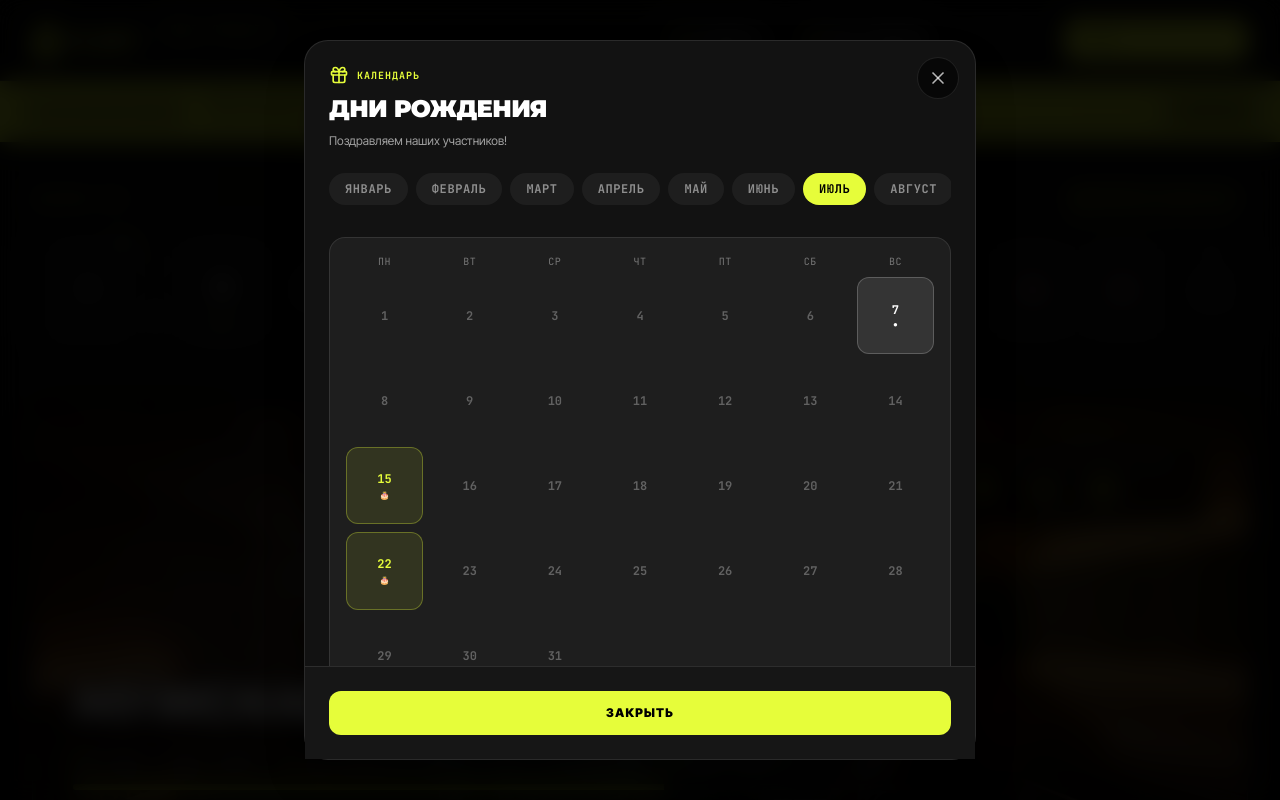
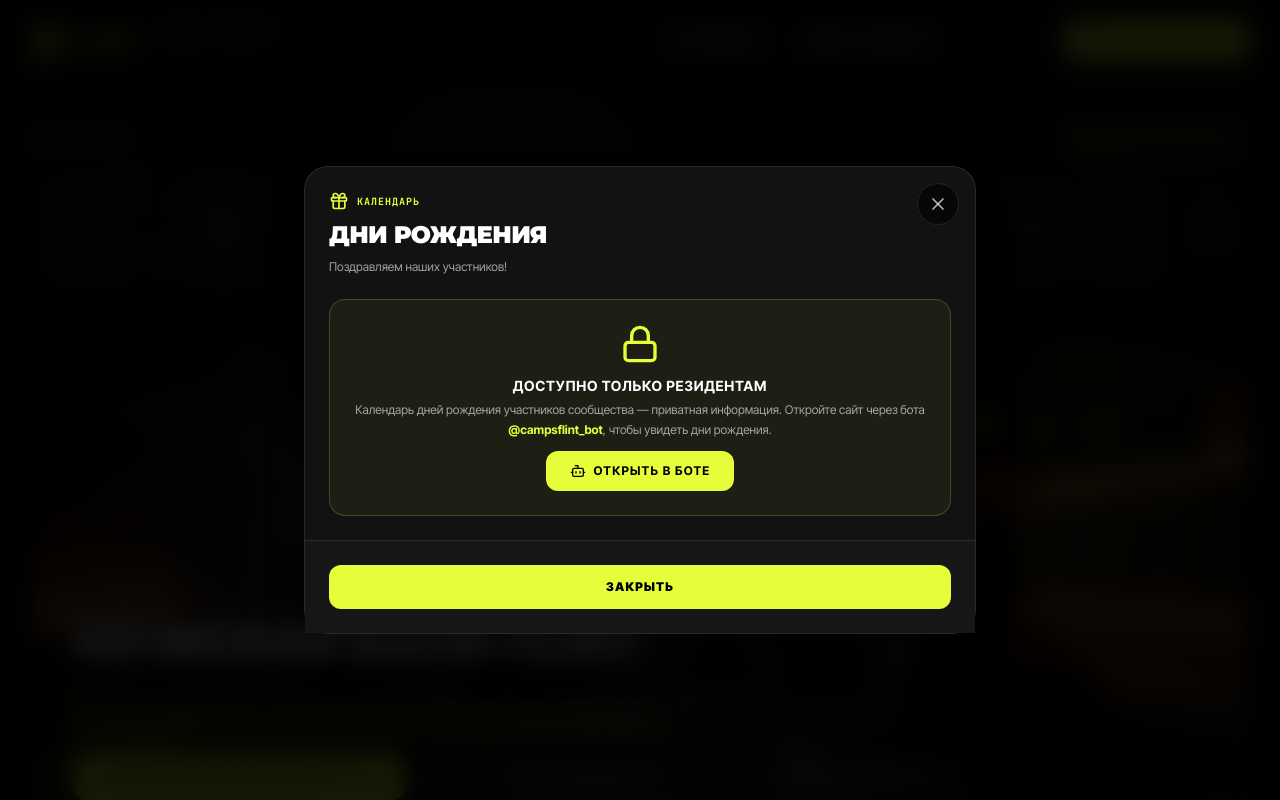
Before and after one commit to Artemewww/flint-live-in-moment, a React (Vite) app: page / in a window 1280 px wide. Both pictures are taken after a click on the button "ДНИ РОЖДЕНИЯ". Shown: the top 800 px of the page. Built offline with nearby package versions, Linux system fonts and the light colour scheme.

Commit message:
fix: удалён яркий баннер под меню; BirthdayCalendar требует авторизации; локация скрыта для неавторизованных

```diff
--- a/src/App.tsx
+++ b/src/App.tsx
@@ -298,29 +298,6 @@ export default function App() {
           </div>
         </div>
       </header>
-
-      {/* Next Event Banner */}
-      {nextEvent && (
-        <div className="bg-gradient-to-r from-brand/90 to-brand/80 backdrop-blur-sm py-3 px-4 relative z-30 border-b border-brand-hover" id="next-event-banner">
-          <div className="max-w-7xl mx-auto flex items-center justify-between">
-            <div className="flex items-center gap-3">
-              <div className="bg-black/20 rounded-full px-3 py-1">
-                <span className="text-[10px] font-bold uppercase tracking-wider text-black/80">Следующее мероприятие</span>
-              </div>
-              <div className="hidden sm:block">
-                <p className="text-sm font-bold text-black">{nextEvent.title}</p>
-                <p className="text-xs text-black/70">{nextEvent.dateLabel} • {nextEvent.location}</p>
-              </div>
-            </div>
-            <button
-              onClick={() => setActiveDetailEvent(nextEvent)}
-              className="bg-black/20 hover:bg-black/30 text-black px-4 py-2 rounded-xl text-xs font-bold uppercase transition-all"
-            >
-              Подробнее
-            </button>
-          </div>
-        </div>
-      )}
 
       {/* Central Content Canvas */}
       <main className="max-w-7xl mx-auto px-4 sm:px-6 lg:px-8 py-8 space-y-10 relative z-10" id="main-content">
--- a/src/components/BirthdayCalendar.tsx
+++ b/src/components/BirthdayCalendar.tsx
@@ -1,6 +1,7 @@
 import React, { useState, useMemo } from 'react';
 import { motion } from 'motion/react';
-import { Calendar, Gift, Users, X, Plus } from 'lucide-react';
+import { Calendar, Gift, Users, X, Plus, Lock, Bot } from 'lucide-react';
+import { isAuthorized } from '../telegram';
 
 interface Birthday {
   id: string;
@@ -109,6 +110,7 @@ function AddBirthdayForm({ onAdd }: AddBirthdayFormProps) {
 }
 
 export default function BirthdayCalendar({ birthdays, onClose, onAddBirthday }: BirthdayCalendarProps) {
+  const authorized = isAuthorized();
   const [selectedMonth, setSelectedMonth] = useState(() => {
     const now = new Date();
     return now.getMonth(); // 0-based
@@ -192,6 +194,30 @@ export default function BirthdayCalendar({ birthdays, onClose, onAddBirthday }:
             </p>
           </div>
 
+          {!authorized && (
+            <div className="bg-brand/5 border border-brand/20 rounded-2xl p-6 text-center space-y-3">
+              <Lock className="w-10 h-10 text-brand mx-auto" />
+              <div className="space-y-1">
+                <p className="text-sm font-bold text-white uppercase tracking-wider">Доступно только резидентам</p>
+                <p className="text-xs text-white/60 leading-relaxed">
+                  Календарь дней рождения участников сообщества — приватная информация.
+                  Откройте сайт через бота <strong className="text-brand">@campsflint_bot</strong>, чтобы увидеть дни рождения.
+                </p>
+              </div>
+              <a
+                href="https://t.me/campsflint_bot"
+                target="_blank"
+                rel="noopener noreferrer"
+                className="inline-flex items-center gap-2 bg-brand hover:bg-brand-hover text-black px-6 py-3 rounded-xl text-xs font-bold uppercase tracking-widest transition-all"
+              >
+                <Bot className="w-4 h-4" />
+                Открыть в боте
+              </a>
+            </div>
+          )}
+
+          {authorized && (
+          <>
           {/* Month Selector */}
           <div className="flex gap-2 overflow-x-auto pb-2 scrollbar-none">
             {monthNames.map((month, idx) => (
@@ -324,6 +350,8 @@ export default function BirthdayCalendar({ birthdays, onClose, onAddBirthday }:
               <p>В этом месяце нет дней рождения</p>
             </div>
           )}
+          </>
+          )}
         </div>
 
         {/* Footer */}
--- a/src/components/EventDetailModal.tsx
+++ b/src/components/EventDetailModal.tsx
@@ -6,7 +6,7 @@ import {
 import { CommunityEvent, getYandexMapsUrl, getEventPhase, calculateDynamicPrice } from '../types';
 import { getVectorIconByKey } from './VectorIcons';
 import { submitInterest, submitVote } from '../api';
-import { haptic } from '../telegram';
+import { haptic, isAuthorized } from '../telegram';
 import ProgramVoting from './ProgramVoting';
 
 // Компонент динамической цены
@@ -56,6 +56,7 @@ export default function EventDetailModal({
   const isLocked = phase === 'locked';
 
   // Сигнал спроса «Мне интересно» → уходит организаторам в группу.
+  const authorized = isAuthorized();
   const [interestSent, setInterestSent] = useState(false);
   const [interestSending, setInterestSending] = useState(false);
   const handleInterest = async () => {
@@ -173,6 +174,7 @@ export default function EventDetailModal({
                 </div>
               </div>
 
+              {authorized ? (
                 <a
                   href={getYandexMapsUrl(event.location)}
                   target="_blank"
@@ -192,6 +194,19 @@ export default function EventDetailModal({
                     )}
                   </div>
                 </a>
+              ) : (
+                <div className="bg-white/5 border border-white/5 rounded-2xl p-4 flex gap-3 items-start opacity-60">
+                  <Lock className="w-5 h-5 text-brand shrink-0" />
+                  <div className="space-y-1 text-left">
+                    <span className="text-white/40 uppercase text-[9px] tracking-wider block font-bold">
+                      ЛОКАЦИЯ СКРЫТА 🔒
+                    </span>
+                    <div className="text-white/50 text-xs italic">
+                      Точное место сбора станет доступно после подтверждения участия
+                    </div>
+                  </div>
+                </div>
+              )}
 
               <div className="bg-white/5 border border-white/5 rounded-2xl p-4 flex gap-3 items-start">
                 <Tag className="w-5 h-5 text-brand shrink-0" />
--- a/src/telegram.ts
+++ b/src/telegram.ts
@@ -81,6 +81,17 @@ export function isInsideTelegram(): boolean {
   return getWebApp() !== null;
 }
 
+/**
+ * «Авторизован» ли пользователь.
+ * В контексте сообщества FLINT авторизация = запуск сайта из бота
+ * @campsflint_bot как Mini App: Telegram подтвердил личность пользователя
+ * подписанным initData. В обычном браузере пользователь — гость/новичок,
+ * и ему скрыты приватные данные (точное место сбора, дни рождения резидентов).
+ */
+export function isAuthorized(): boolean {
+  return isInsideTelegram();
+}
+
 export function getTelegramUser(): TelegramUser | null {
   return getWebApp()?.initDataUnsafe.user ?? null;
 }
```
Lines whose indentation alone changed are shown as unchanged.
